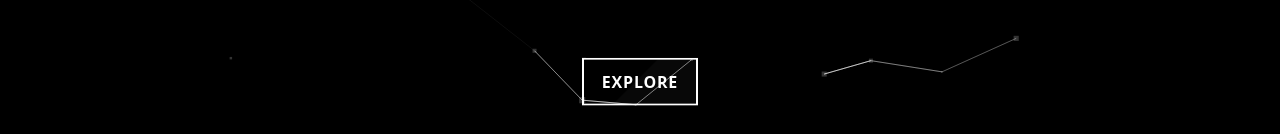
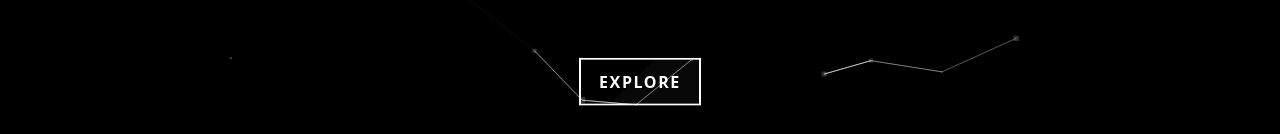
Before and after one commit to manosanjay-g/bootup23, a React (Create React App) app: page / in a window 1280 px wide. Shown: the part 666-800 px from the top of the page. Built offline with nearby package versions, Linux system fonts and the light colour scheme.

Commit message:
text-wides

```diff
--- a/src/views/Home.jsx
+++ b/src/views/Home.jsx
@@ -932,7 +932,7 @@ const Home = () => {
                     >
                         <span className="w-32 h-32 rotate-45 translate-x-12 -translate-y-2 absolute left-0 top-0 bg-white opacity-[3%]"></span>
                         <span className="absolute top-0 left-0 w-48 h-48 -mt-1 transition-all duration-500 ease-in-out rotate-45 -translate-x-56 -translate-y-24 bg-white opacity-100 group-hover:-translate-x-8"></span>
-                        <span className="relative w-full text-left text-white tracking-wider transition-colors duration-200 ease-in-out group-hover:text-gray-900">
+                        <span className="relative w-full text-left text-white tracking-widest transition-colors duration-200 ease-in-out group-hover:text-gray-900">
                             EXPLORE
                         </span>
                         <span className="absolute inset-0 border-2 border-white"></span>
```
